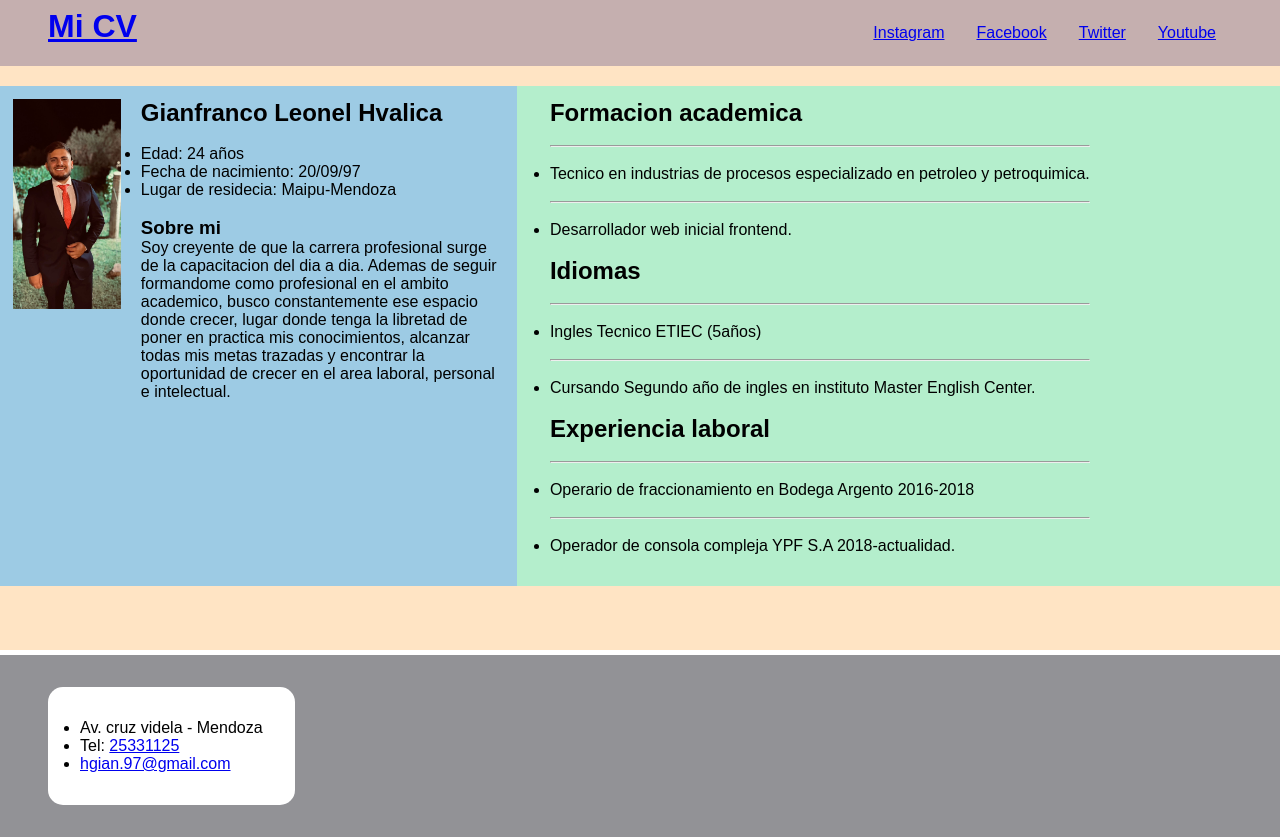
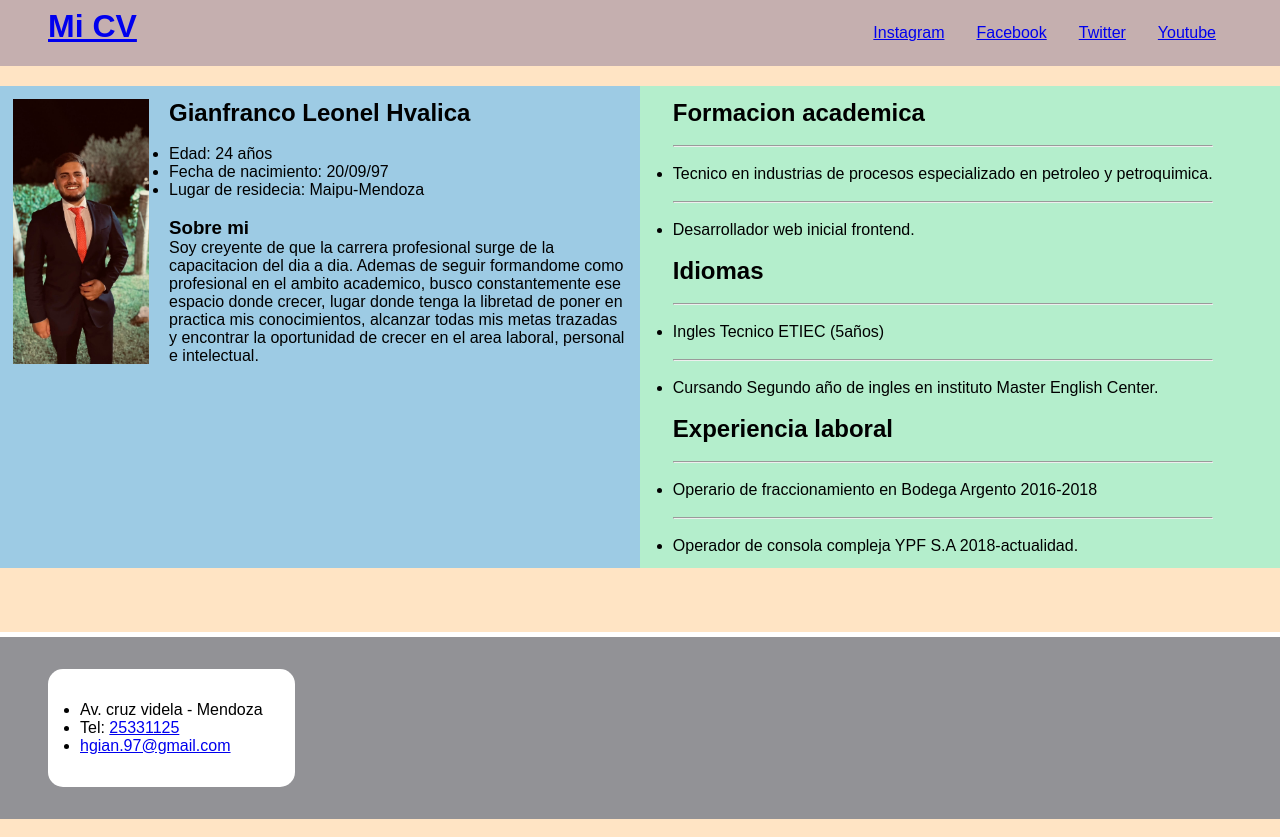
Before and after one commit to Giansito20/Tarea.01, a plain HTML site: page index.html in a window 1280 px wide. Drawn offline with Linux system fonts and the light colour scheme.

Commit message:
mi tarea

```diff
--- a/css/estilo.css
+++ b/css/estilo.css
@@ -25,7 +25,6 @@ body {
 .navbar ul{
     display: flex;
     list-style-type: none;
-    box-sizing:border-box;
 }
 
 .navbar ul li{
@@ -49,30 +48,22 @@ body {
 
 #contenedor img{
     width: 100%;
-
-
+    display: flex;
 }
 
 
 .segundo{
     background: rgb(157, 203, 228);
-    width: 42%;
+    width: 50%;
     padding: 1%;
-    box-sizing: border-box;
     display: flex;
-    height: 500px;
-
-
 }
 
 .tercero{
     background: rgb(180, 238, 204);
     padding: 1%;
     display: flex;
-    width: 60%;
-
-
-
+    width: 50%;
 }
 
 .textos {
@@ -98,8 +89,10 @@ body {
 
 
 
-@media screen and (min-width: 300px) and (max-width:1000px) {
+@media screen and (min-width: 500px) and (max-width:800px) {
 
-
+    body {
+        background-color: rgb(164, 141, 185);
+    }
 
 }
```
